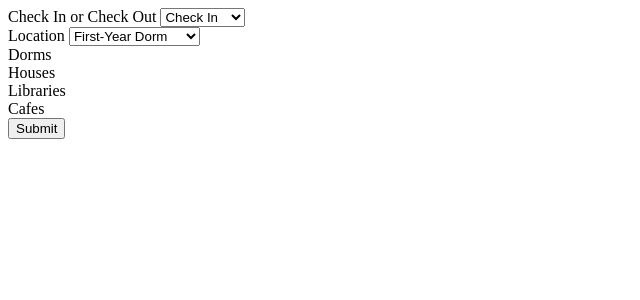
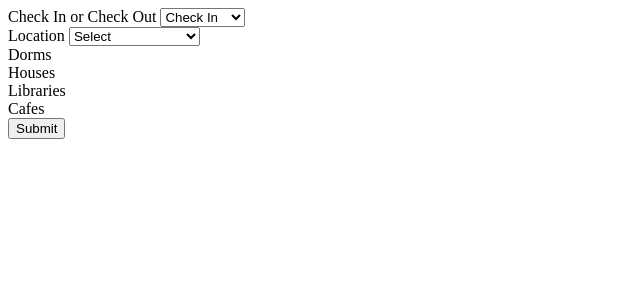
Before and after one commit to pkumar23/pkumar23.github.io, a Python web app: template templates/check.html in a window 1280 px wide. Shown: the top 300 px of the page, without its empty margins (0-640 px from the left). Run offline with Jinja, Linux system fonts and the light colour scheme; the template is opened without the code that fills it, so the values that code supplies are empty.

Commit message:
Update check.html

```diff
--- a/templates/check.html
+++ b/templates/check.html
@@ -11,6 +11,7 @@
      <div class="form-group">
        <label for="Location">Location</label>
        <select class="form-control" id="Location">
+         <option>Select</option>
          <option>First-Year Dorm</option>
          <option>Upperclass House</option>
          <option>Library</option>
```
